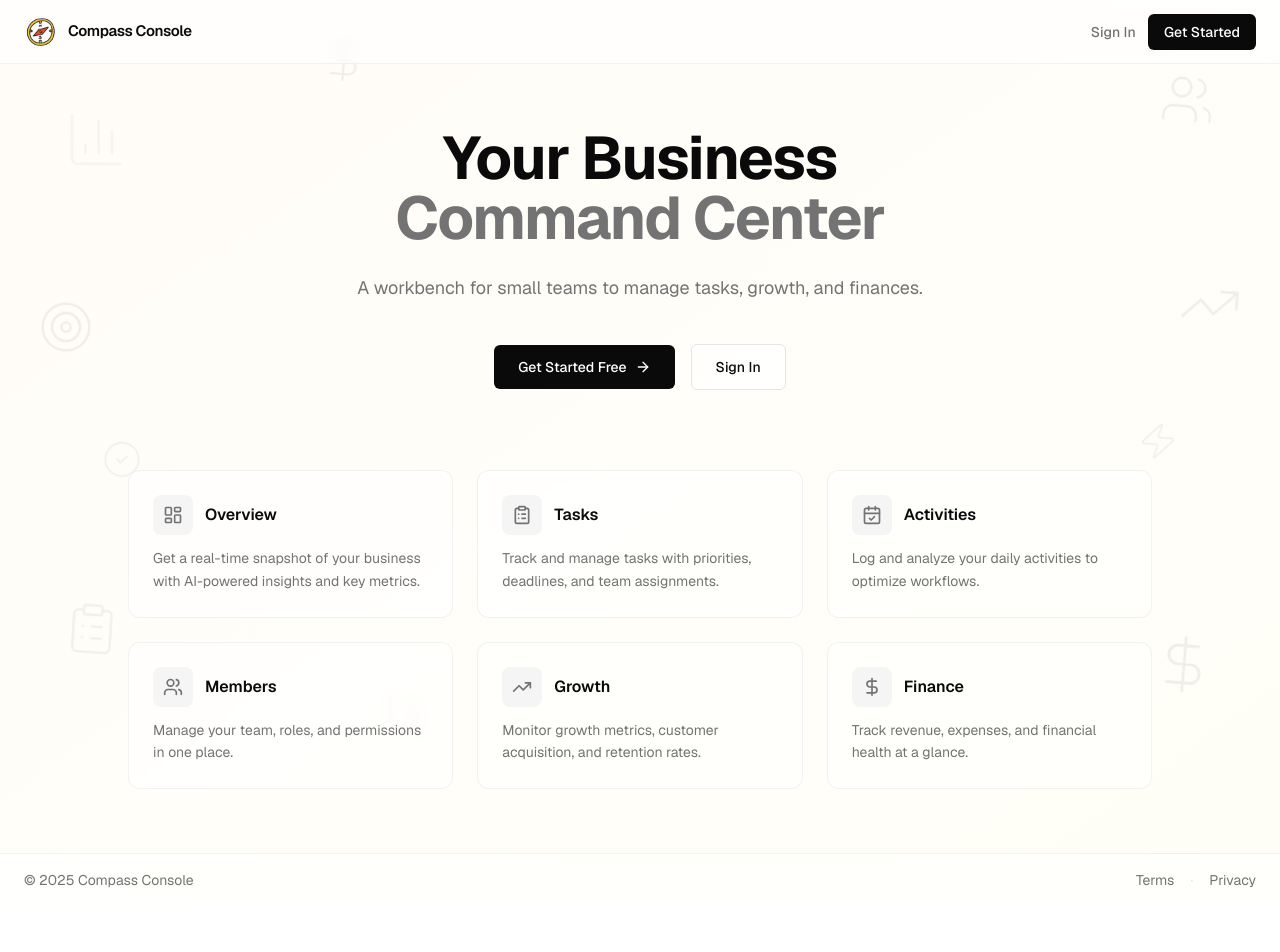
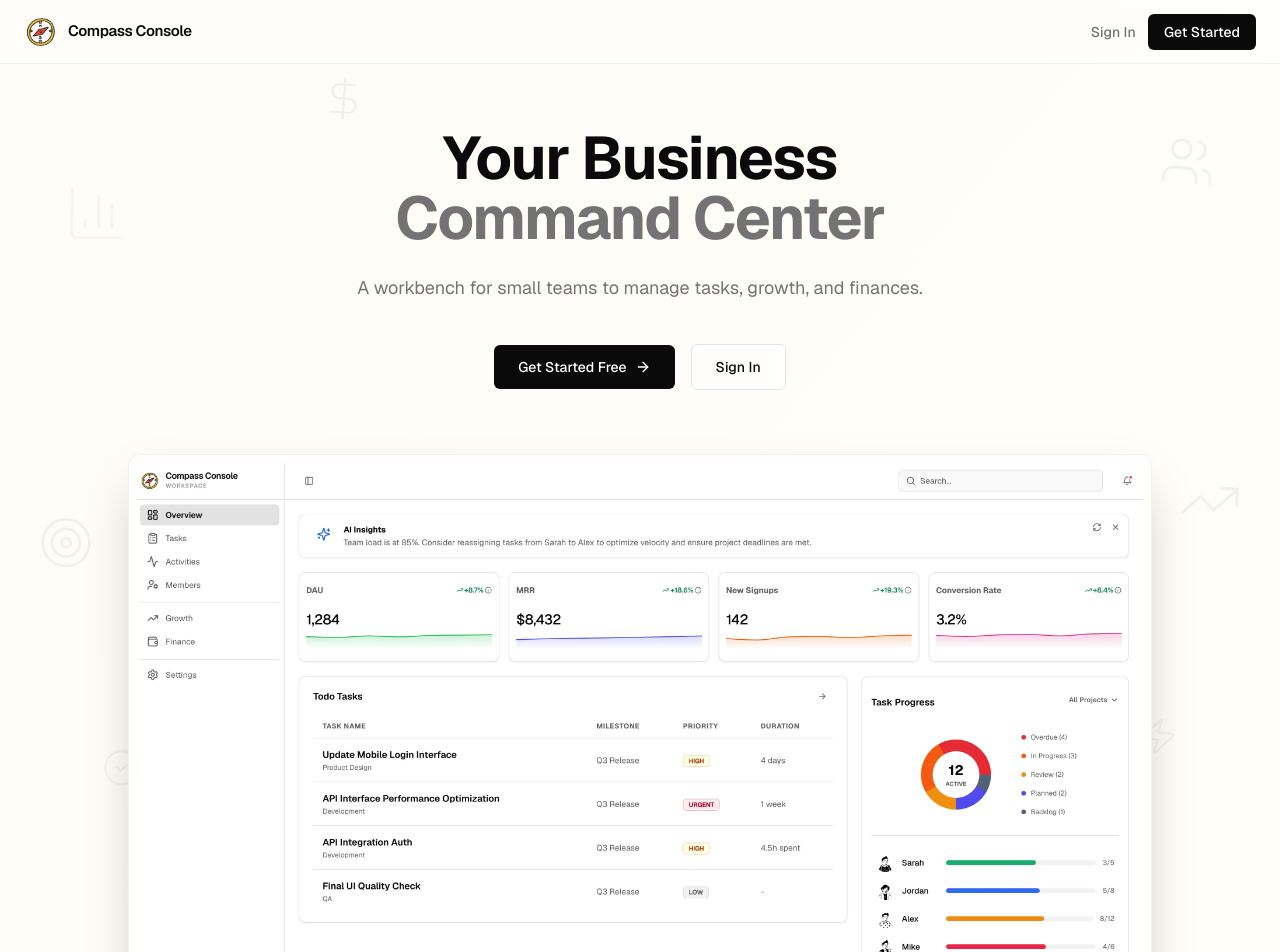
Before and after one commit to daolanx/compass-console, a Next.js app: page / in a window 1280 px wide. Shown: the top 952 px of the page. Before the commit the page ends 906 px from the top, so only its background shows below. Built offline with nearby package versions, Linux system fonts and the light colour scheme; no server answers.

Commit message:
feat: add product screenshot to landing page hero

```diff
--- a/app/page.tsx
+++ b/app/page.tsx
@@ -135,6 +135,17 @@ export default function Home() {
           </div>
         </div>
 
+        {/* Product Screenshot */}
+        <div className="mx-auto mt-16 max-w-5xl w-full">
+          <div className="rounded-xl border border-border/50 bg-white/60 backdrop-blur-sm p-2 shadow-2xl">
+            <img
+              src="/dashboard-preview.webp"
+              alt="Compass Console Dashboard"
+              className="w-full rounded-lg"
+            />
+          </div>
+        </div>
+
         {/* Features Grid */}
         <div className="mx-auto mt-20 max-w-5xl grid grid-cols-1 gap-6 sm:grid-cols-2 lg:grid-cols-3">
           {features.map((feature) => (
```
Also changed, not shown: public/dashboard-preview.webp (added).
